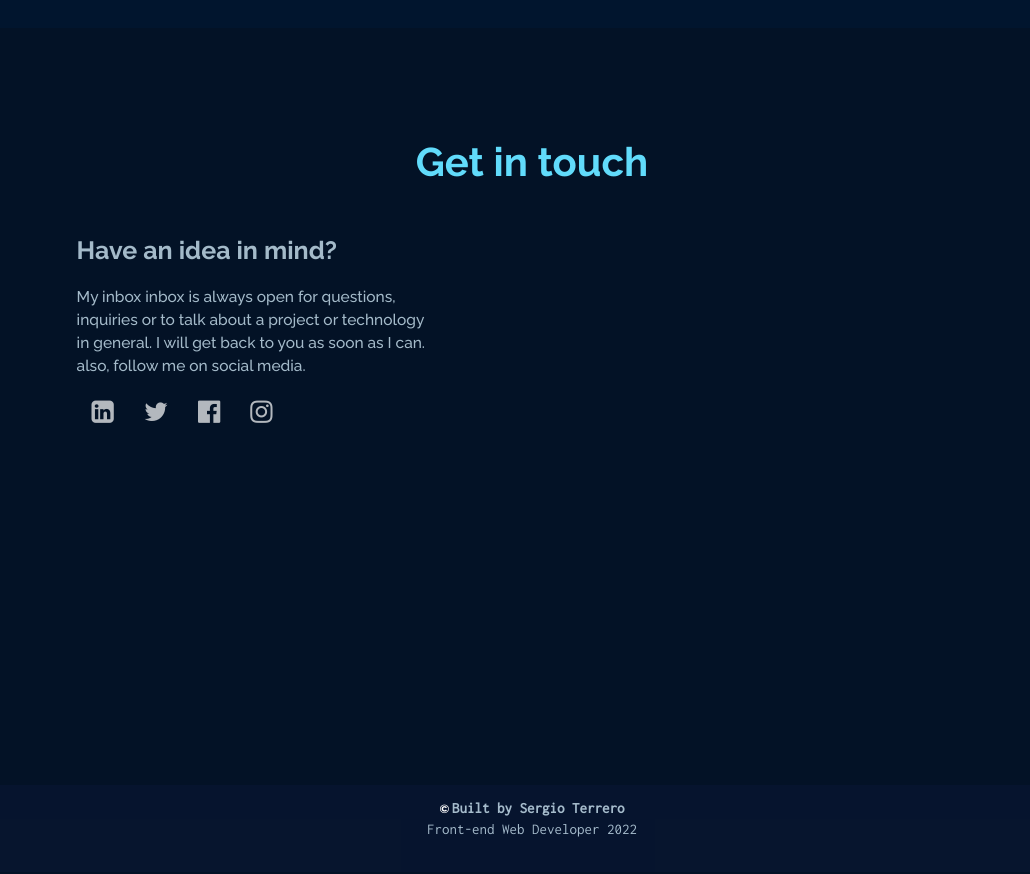
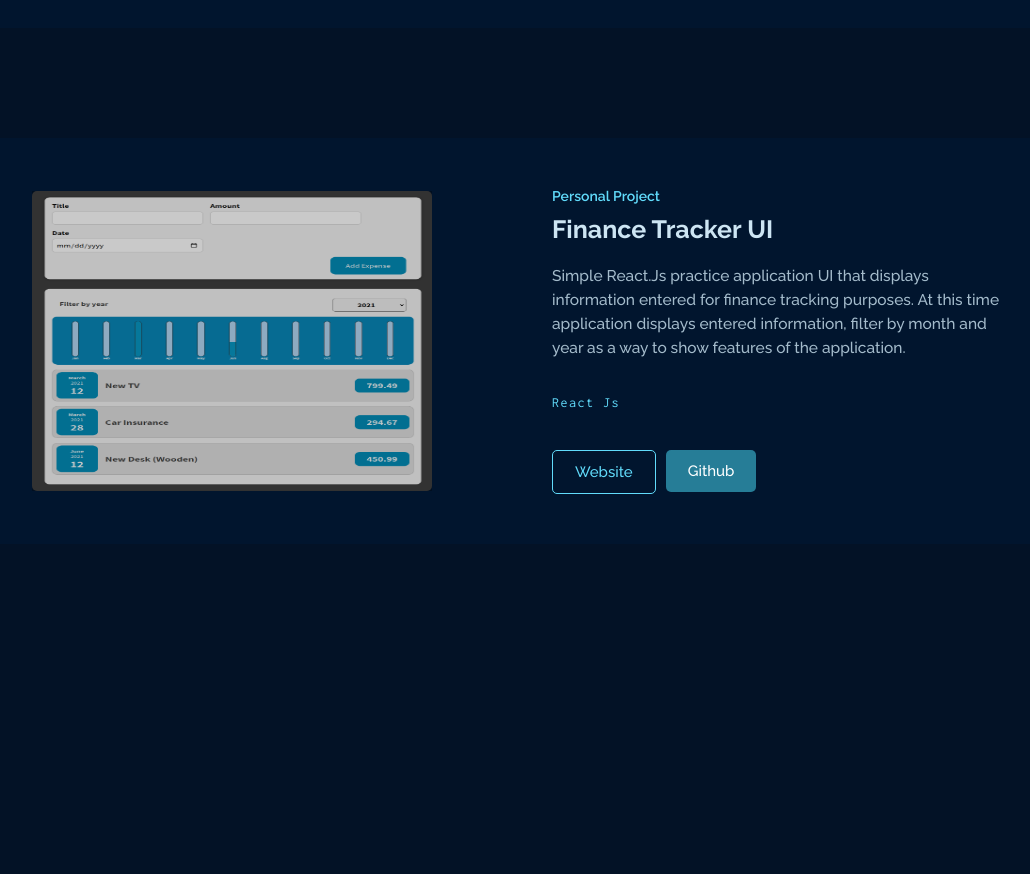
Before and after one commit to Terrero89/my-portfolio, a Vue app: page / in a window 1280 px wide. Shown: the part 3500-4374 px from the top of the page, without its empty margins (108-1138 px from the left). Built offline with nearby package versions, Linux system fonts and the light colour scheme.

Commit message:
updating project section

```diff
--- a/src/components/layout/contact/ContactText.vue
+++ b/src/components/layout/contact/ContactText.vue
@@ -4,7 +4,7 @@
             data-aos-offset="0">
             <h3>Have an idea in mind?</h3>
             <p>
-                My inbox inbox is always open for questions, inquiries or to talk about a project or technology
+                My inbox is always open for questions, inquiries or to talk about a project or technology
                 in general. I will get back to you as soon as I can. also, follow me on social media.
             </p>
 
--- a/src/components/layout/project/ProjectList.vue
+++ b/src/components/layout/project/ProjectList.vue
@@ -56,6 +56,16 @@ export default {
           github: "https://www.onlinegdb.com/edit/QUNrRnE09",
           website: "http://www.phoenixfinancial.co/",
         },
+           {
+          type: "Personal Project",
+          name: "Finance Tracker UI",
+          link: require("../../../assets/images/financetracker2023.png"),
+          description:
+            "Simple React.Js practice application UI that displays information entered for finance tracking purposes. At this time application displays entered information, filter by month and year as a way to show features of the application. ",
+          stack: ["React Js"],
+          github: "https://github.com/Terrero89/react_project_practice",
+          website: "https://financetracker2023.netlify.app/",
+        },
       ],
     };
   },
```
Also changed, not shown: src/assets/images/financetracker2023.png (added).
